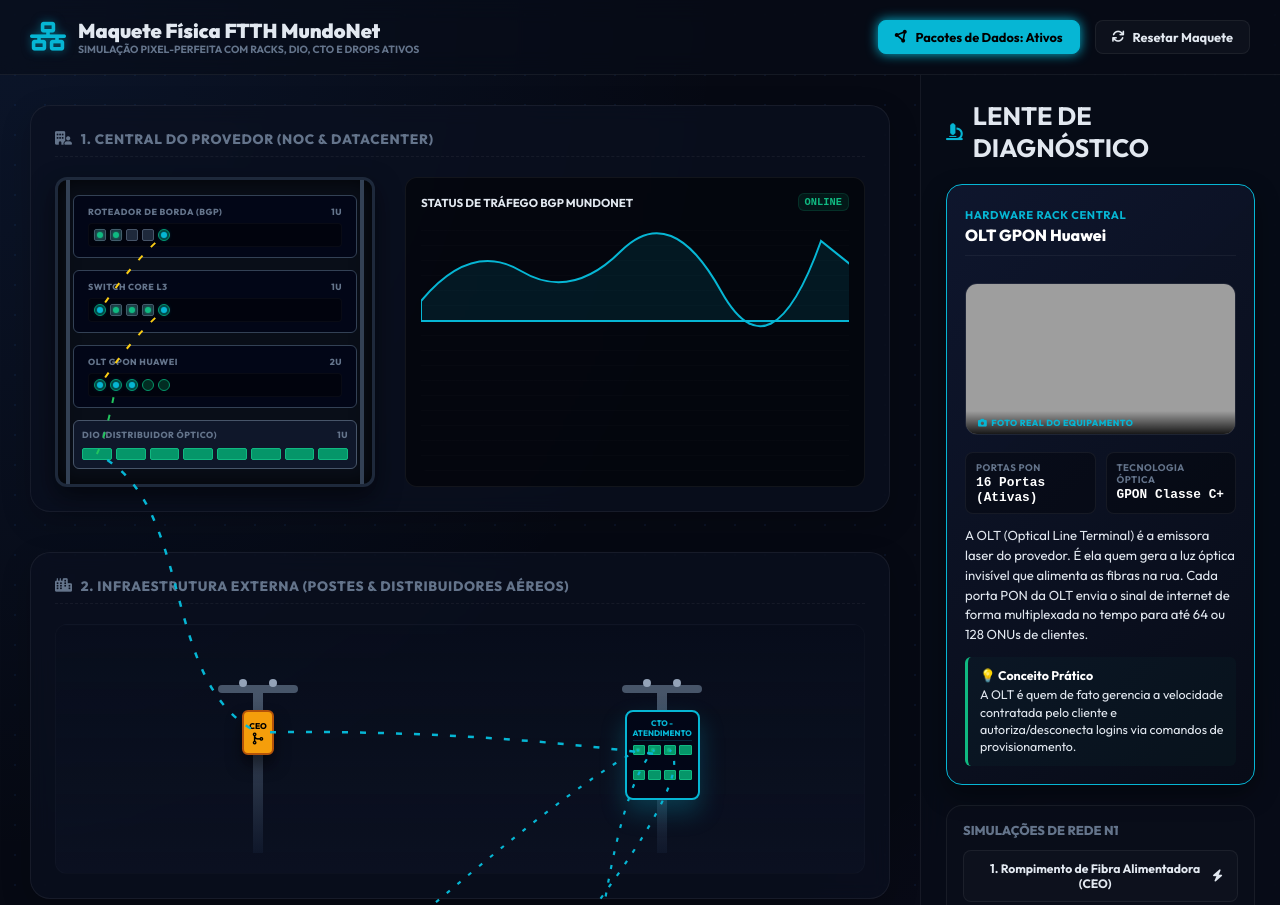
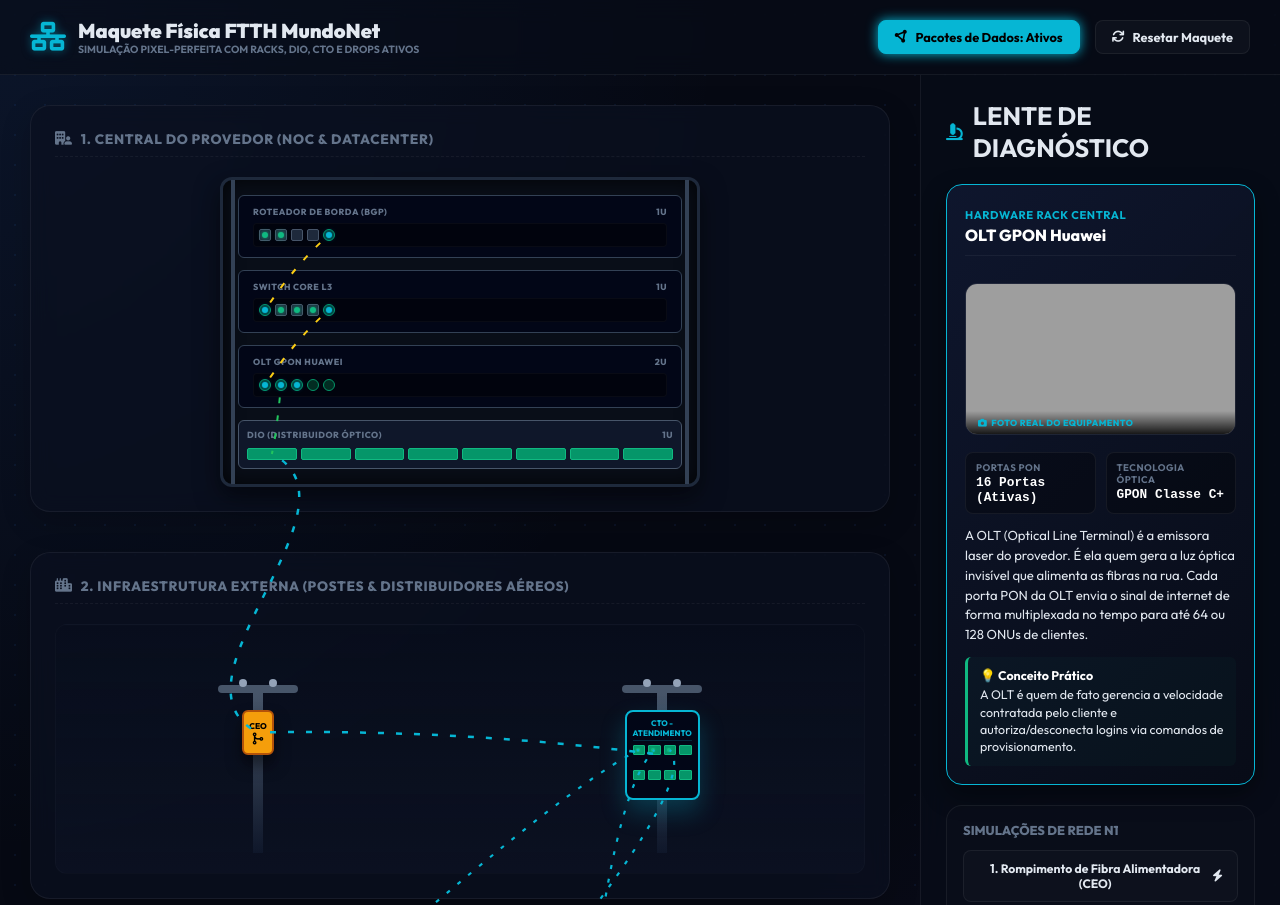
Before and after one commit to mundonetprovedor/simulador, a website: page maquete.html in a window 1280 px wide. Shown: the top 905 px of the page. Drawn offline with Linux system fonts and the light colour scheme; grey boxes are pictures that could not be loaded.

Commit message:
clean: remover o grafico de trafego BGP da maquete e centralizar o rack de servidores

```diff
--- a/maquete.html
+++ b/maquete.html
@@ -173,8 +173,8 @@
 
         /* 1. CENTRAL / NOC DETAILS */
         .noc-grid {
-            display: grid;
-            grid-template-columns: 320px 1fr;
+            display: flex;
+            justify-content: center;
             gap: 30px;
             align-items: start;
         }
@@ -190,6 +190,8 @@
             gap: 12px;
             box-shadow: inset 0 0 20px rgba(0,0,0,0.8), 0 10px 25px rgba(0,0,0,0.5);
             position: relative;
+            width: 100%;
+            max-width: 480px;
         }
 
         .rack-rail-left, .rack-rail-right {
@@ -1056,19 +1058,6 @@
                                 <div class="dio-adapter"></div>
                                 <div class="dio-adapter"></div>
                             </div>
-                        </div>
-                    </div>
-
-                    <!-- Live Screen Diagnostics -->
-                    <div class="bgp-screen">
-                        <div class="screen-header">
-                            <span>STATUS DE TRÁFEGO BGP MUNDONET</span>
-                            <span class="house-db-box" style="padding: 2px 6px; font-size: 0.65rem;">ONLINE</span>
-                        </div>
-                        <div class="screen-graph">
-                            <svg class="graph-line-svg">
-                                <path d="M 0,80 Q 50,20 100,50 T 200,30 T 300,70 T 400,20 L 500,100 L 0,100 Z" fill="rgba(6, 182, 212, 0.1)" stroke="var(--accent)" stroke-width="2" id="bgp-screen-graph-path"></path>
-                            </svg>
                         </div>
                     </div>
                 </div>
@@ -1674,8 +1663,6 @@
                 document.getElementById('olt-pon-1').className = "hardware-port optical";
                 document.getElementById('olt-pon-2').className = "hardware-port optical";
 
-                // Set BGP monitor screen graph to flat line
-                document.getElementById('bgp-screen-graph-path').setAttribute('d', 'M 0,95 L 500,95 L 500,100 L 0,100 Z');
 
                 // All houses off-line
                 setHouseOffline('house_a');
@@ -1696,7 +1683,7 @@
                 document.getElementById('olt-pon-1').className = "hardware-port optical active";
                 document.getElementById('olt-pon-2').className = "hardware-port optical active";
 
-                document.getElementById('bgp-screen-graph-path').setAttribute('d', 'M 0,80 Q 50,20 100,50 T 200,30 T 300,70 T 400,20 L 500,100 L 0,100 Z');
+
 
                 restoreHouse('house_a');
                 restoreHouse('house_b');
```
